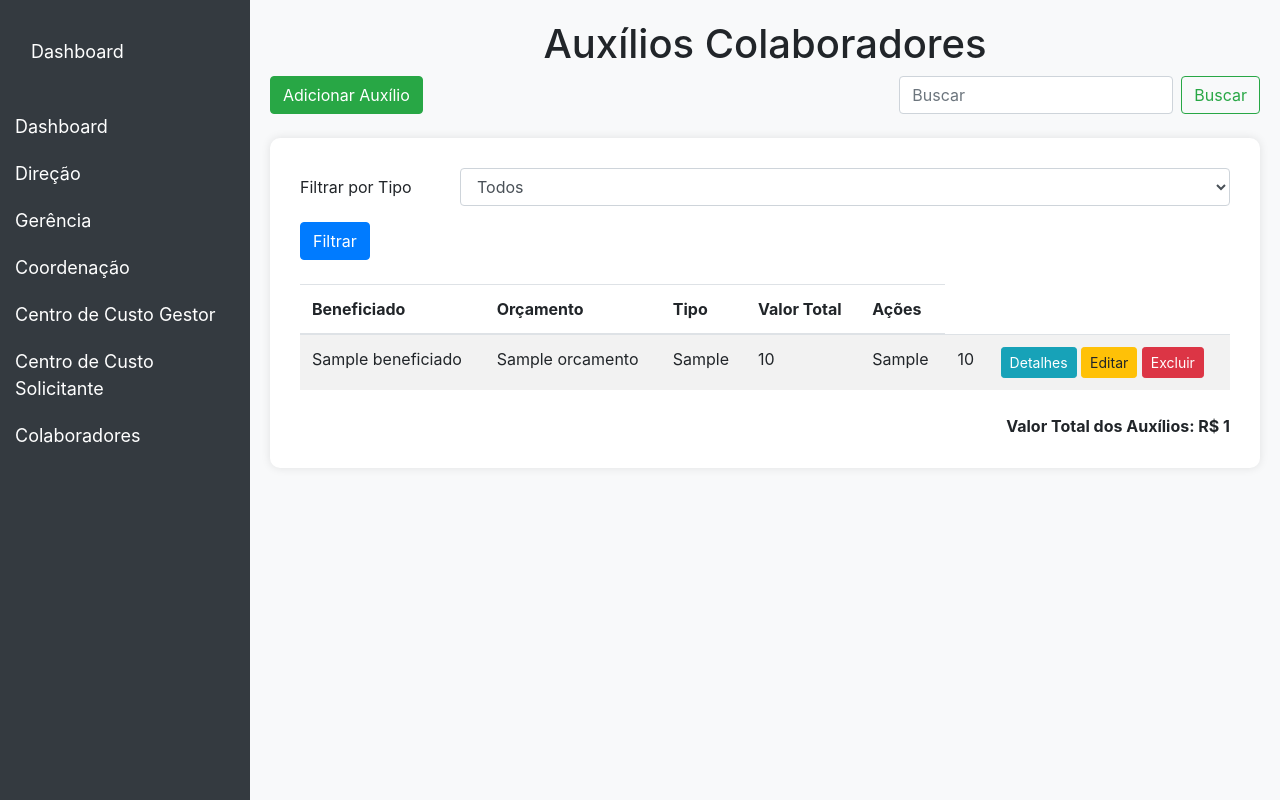
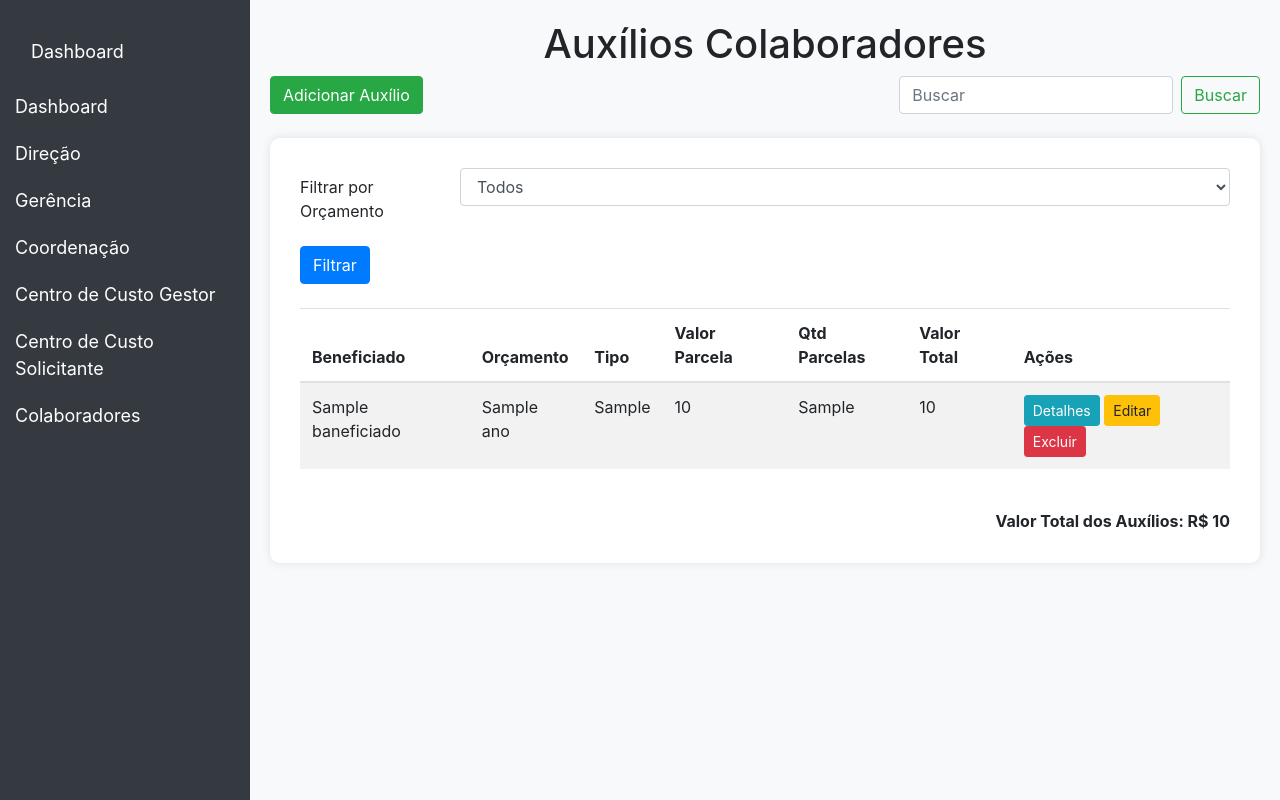
Before and after one commit to DaniloDalessandro/ccdop, a Django app: template auxilios/templates/auxiliocolaborador_list.html in a window 1280 px wide. Run offline with Django 5.2, Linux system fonts and the light colour scheme; data comes from the database, SQL or seed files in the repository; both versions use the stored data as it was after the commit; tables that the repository leaves empty hold one stand-in row (values such as "Sample post"); the template is opened without the code that fills it: values that come from a table or form of the project are taken from there, most other values are stand-ins (such as "Sample title", 1, 10 or a date in 2020); some libraries are stand-ins or nearby versions.

Commit message:
Ajuste no model auxilios

```diff
--- a/auxilios/models.py
+++ b/auxilios/models.py
@@ -2,7 +2,7 @@ from django.db import models
 from contract.models import Colaborador,Orcamento
 from django.db.models import F
 from datetime import date
-from dateutil.relativedelta import relativedelta # type: ignore
+from dateutil.relativedelta import relativedelta
 
 # Create your models here.
 
--- a/auxilios/templates/auxiliocolaborador_list.html
+++ b/auxilios/templates/auxiliocolaborador_list.html
@@ -59,8 +59,6 @@
     <nav class="navbar navbar-expand-lg navbar-dark">
         <a class="navbar-brand" href="#">Dashboard</a>
     </nav>
-
-    <div class="sidebar">
     <a href="{% url 'dashboard' %}">Dashboard</a>
     <button class="dropdown-btn">Direção
         <i class="fa fa-caret-down"></i>
@@ -105,7 +103,6 @@
         <a href="{% url 'colaborador_list' %}">Lista de Colaboradores</a>
     </div>
 </div>
-</div>
 
 <div class="content">
     <h1 class="text-center">Auxílios Colaboradores</h1>
@@ -119,13 +116,15 @@
     <div class="table-container">
         <form method="get" action="{% url 'auxiliocolaborador_list' %}">
             <div class="form-group row">
-                <label for="tipo" class="col-sm-2 col-form-label">Filtrar por Tipo</label>
+                <label for="orcamento" class="col-sm-2 col-form-label">Filtrar por Orçamento</label>
                 <div class="col-sm-10">
-                    <select class="form-control" id="tipo" name="tipo">
+                    <select class="form-control" id="orcamento" name="orcamento_id">
                         <option value="">Todos</option>
-                        <option value="solido">Sólido</option>
-                        <option value="liquido">Líquido</option>
-                        <option value="vazio">Vazio</option>
+                        {% for orcamento in orcamentos %}
+                            <option value="{{ orcamento.id }}" {% if request.GET.orcamento_id == orcamento.id|stringformat:"s" %}selected{% endif %}>
+                                {{ orcamento.ano }}
+                            </option>
+                        {% endfor %}
                     </select>
                 </div>
             </div>
@@ -137,6 +136,8 @@
                     <th>Beneficiado</th>
                     <th>Orçamento</th>
                     <th>Tipo</th>
+                    <th>Valor Parcela</th>
+                    <th>Qtd Parcelas</th>
                     <th>Valor Total</th>
                     <th>Ações</th>
                 </tr>
@@ -144,8 +145,8 @@
             <tbody>
                 {% for auxilio in auxilios_colaboradores %}
                 <tr>
-        <td>{{ auxilio.beneficiado.nome_completo }}</td>
-        <td>{{ auxilio.orcamento }}</td>
+                    <td>{{ auxilio.baneficiado.nome_completo }}</td>
+                    <td>{{ auxilio.orcamento.ano }}</td>
                     <td>{{ auxilio.get_tipo_display }}</td>
                     <td>{{ auxilio.valor_parcela }}</td>
                     <td>{{ auxilio.qtd_parcelas }}</td>
@@ -162,10 +163,57 @@
                 </tr>
                 {% endfor %}
             </tbody>
+        </table>
 
-        </table>
+        <!-- Paginação -->
+        <div class="d-flex justify-content-center">
+            {% if is_paginated %}
+                <nav aria-label="Page navigation">
+                    <ul class="pagination">
+                        {% if page_obj.has_previous %}
+                            <li class="page-item">
+                                <a class="page-link" href="?page=1{% if request.GET.orcamento_id %}&orcamento_id={{ request.GET.orcamento_id }}{% endif %}" aria-label="Primeira">
+                                    <span aria-hidden="true">&laquo;&laquo;</span>
+                                    <span class="sr-only">Primeira</span>
+                                </a>
+                            </li>
+                            <li class="page-item">
+                                <a class="page-link" href="?page={{ page_obj.previous_page_number }}{% if request.GET.orcamento_id %}&orcamento_id={{ request.GET.orcamento_id }}{% endif %}" aria-label="Anterior">
+                                    <span aria-hidden="true">&laquo;</span>
+                                    <span class="sr-only">Anterior</span>
+                                </a>
+                            </li>
+                        {% endif %}
+
+                        {% for num in paginator.page_range %}
+                            {% if num == page_obj.number %}
+                                <li class="page-item active"><span class="page-link">{{ num }} <span class="sr-only">(atual)</span></span></li>
+                            {% else %}
+                                <li class="page-item"><a class="page-link" href="?page={{ num }}{% if request.GET.orcamento_id %}&orcamento_id={{ request.GET.orcamento_id }}{% endif %}">{{ num }}</a></li>
+                            {% endif %}
+                        {% endfor %}
+
+                        {% if page_obj.has_next %}
+                            <li class="page-item">
+                                <a class="page-link" href="?page={{ page_obj.next_page_number }}{% if request.GET.orcamento_id %}&orcamento_id={{ request.GET.orcamento_id }}{% endif %}" aria-label="Próxima">
+                                    <span aria-hidden="true">&raquo;</span>
+                                    <span class="sr-only">Próxima</span>
+                                </a>
+                            </li>
+                            <li class="page-item">
+                                <a class="page-link" href="?page={{ paginator.num_pages }}{% if request.GET.orcamento_id %}&orcamento_id={{ request.GET.orcamento_id }}{% endif %}" aria-label="Última">
+                                    <span aria-hidden="true">&raquo;&raquo;</span>
+                                    <span class="sr-only">Última</span>
+                                </a>
+                            </li>
+                        {% endif %}
+                    </ul>
+                </nav>
+            {% endif %}
+        </div>
+
         <div class="text-right mt-4">
-            <strong>Valor Total dos Auxílios: R$ {{ total_auxilios }}</strong>
+            <strong>Valor Total dos Auxílios: R$ {{ valor_total_auxilios }}</strong>
         </div>
     </div>
 </div>
```
Also changed, not shown: auxilios/views.py (+3 -9 lines), auxilios/migrations/0005_alter_auxiliocolaborador_orcamento.py (added), db.sqlite3. Lines whose indentation alone changed are shown as unchanged.
